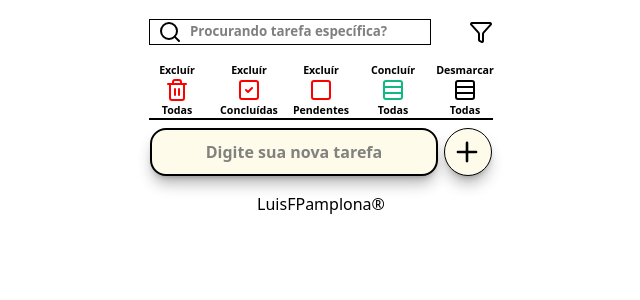
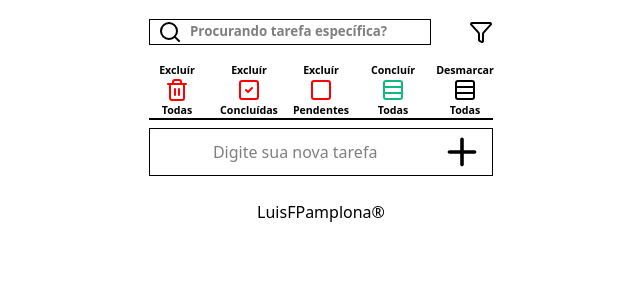
Before and after one commit to LuisFPamplona/react-todolist, a React (Vite) app: page / in a window 1280 px wide. Shown: the top 300 px of the page, without its empty margins (319-959 px from the left). Built offline with nearby package versions, Linux system fonts and the light colour scheme.

Commit message:
Update layout and styling for task components
Refactored AdicionarTask form structure and input/button styles for improved alignment and appearance. Adjusted DeleteAlerts overlay to use w-full and h-full for better coverage. Updated Task component to use consistent width (w-86) for task items.

```diff
--- a/src/components/AdicionarTask.jsx
+++ b/src/components/AdicionarTask.jsx
@@ -28,26 +28,22 @@ const AdicionarTask = ({ setTaskList, taskList }) => {
 
   return (
     <>
-      <div>
-        <form
-          onSubmit={setNewTaskList}
-          className="flex justify-center items-center mb-4"
-        >
+      <form onSubmit={setNewTaskList}>
+        <div className="border flex justify-between h-12 mb-6 p-1 w-86">
           <input
             type="text"
             placeholder="Digite sua nova tarefa"
             ref={inputRef}
-            className="border-2 border-black font-bold rounded-2xl mr-1.5
-          text-gray-950 text-center bg-amber-50 shadow-lg shadow-black/30 w-72 h-12 "
+            className="outline-0  w-76 text-center p-2"
           />
           <button
             onClick={setNewTaskList}
-            className="border-1 rounded-full align-middle bg-amber-50 w-12 h-12 hover:bg-gray-300 transition-all cursor-pointer hover:scale-105 active:scale-90 shadow-lg shadow-black/30"
+            className="w-14 flex justify-center items-center"
           >
-            <Plus className=" scale-130 items-center ml-2.5" />
+            <Plus className="scale-180" />
           </button>
-        </form>
-      </div>
+        </div>
+      </form>
     </>
   );
 };
--- a/src/components/DeleteAlerts.jsx
+++ b/src/components/DeleteAlerts.jsx
@@ -119,7 +119,7 @@ function DeleteAlerts({ setAlert, setTaskList, deleteId, action, alertText }) {
       </div>
       <div
         onClick={() => setAlert(false)}
-        className="w-screen h-screen absolute top-0 right-0 bottom-0 left-0 bg-white opacity-40 z-10 backdrop-blur-3xl"
+        className="w-full h-full absolute top-0 right-0 bottom-0 left-0 bg-white opacity-40 z-10 backdrop-blur-3xl"
       ></div>
     </>
   );
--- a/src/components/Task.jsx
+++ b/src/components/Task.jsx
@@ -68,8 +68,8 @@ const Task = ({
         key={task.id}
         className={
           task.done
-            ? "flex justify-between p-2 items-center border-1 w-94 mb-4 list-none bg-emerald-500  hover:bg-emerald-400 shadow-lg shadow-black/30 transform hover:scale-101 transition-all"
-            : "flex justify-between p-2 items-center border-1 w-94 mb-4 list-none bg-gray-100 rounded-2xl hover:bg-gray-50 transform hover:scale-101 transition-all"
+            ? "flex justify-between p-2 items-center border-1 w-86 mb-4 list-none bg-emerald-500  hover:bg-emerald-400 shadow-lg shadow-black/30 transform hover:scale-101 transition-all"
+            : "flex justify-between p-2 items-center border-1 w-86 mb-4 list-none bg-gray-100 rounded-2xl hover:bg-gray-50 transform hover:scale-101 transition-all"
         }
         draggable
         onDragStart={(e) => handleDragStart(e, task.id)}
```
